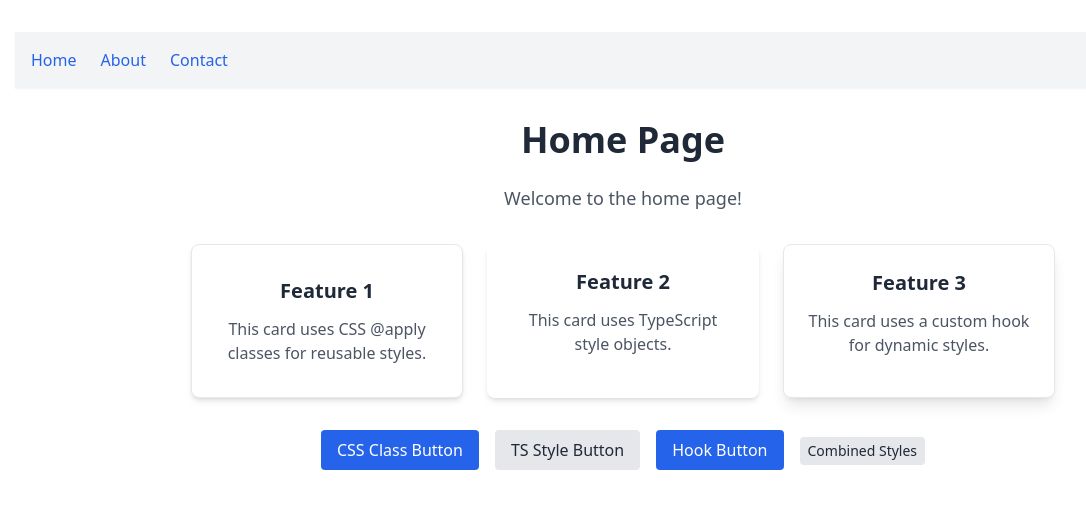
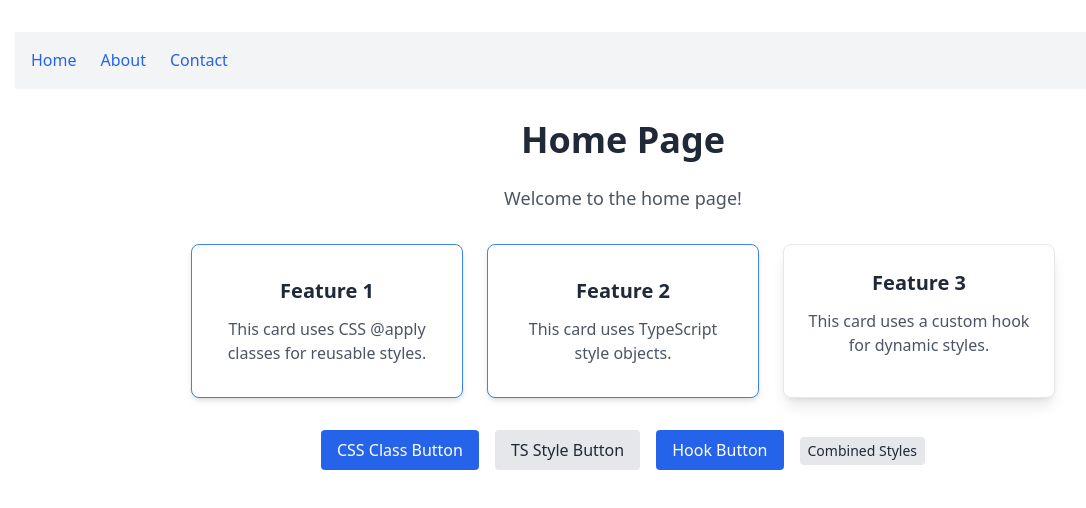
Before and after one commit to stgEricLi/OnlinRegister, a React app in the folder frontend/: page / in a window 1280 px wide. Shown: the top 508 px of the page, without its empty margins (17-1103 px from the left). Built offline with nearby package versions, Linux system fonts and the light colour scheme; the HTML template or start-up script is replaced by a standard one.

Commit message:
Try apply component css to Home

```diff
--- a/frontend/src/pages/Home.tsx
+++ b/frontend/src/pages/Home.tsx
@@ -21,7 +21,7 @@ const Home: React.FC = () => {
       <p className="page-subtitle">Welcome to the home page!</p>
 
       <div className={styles.gridCols3}>
-        {/* Using CSS class */}
+        {/* Using CSS class in components.css*/}
         <div className="card">
           <h3 className="card-title">Feature 1</h3>
           <p className="card-text">
@@ -30,7 +30,7 @@ const Home: React.FC = () => {
         </div>
 
         {/* Using TypeScript style object */}
-        <div className={styles.card}>
+        <div className="card">
           <h3 className={styles.cardTitle}>Feature 2</h3>
           <p className={styles.cardText}>
             This card uses TypeScript style objects.
--- a/frontend/src/styles/components.css
+++ b/frontend/src/styles/components.css
@@ -9,7 +9,7 @@
   }
 
   .card {
-    @apply bg-white p-6 rounded-lg shadow-md border;
+    @apply bg-white p-6 rounded-lg shadow-md border border-blue-500;
   }
 
   .card-title {
--- a/frontend/src/styles/tailwindStyles.ts
+++ b/frontend/src/styles/tailwindStyles.ts
@@ -9,7 +9,7 @@ export const styles = {
     "bg-red-600 hover:bg-red-700 text-white font-medium py-2 px-4 rounded transition-colors",
 
   // Cards
-  card: "bg-white p-6 rounded-lg shadow-md border-red-500",
+  card: "bg-white p-6 rounded-lg shadow-md border",
   cardTitle: "text-xl font-semibold text-gray-800 mb-3",
   cardText: "text-gray-600",
 
```
